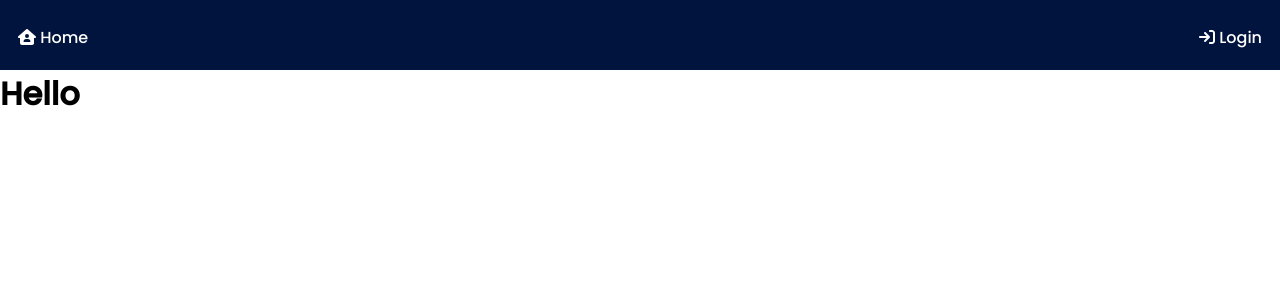
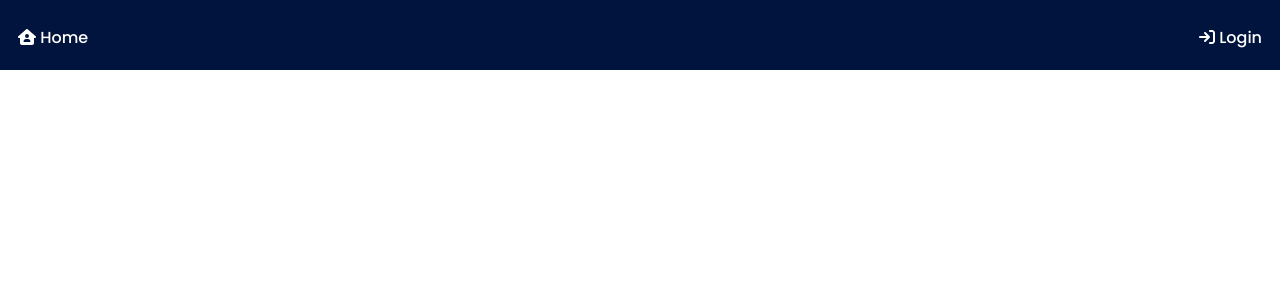
Before and after one commit to Investment-Analysis-Project/Invest-Analysis, a React (Create React App) app in the folder client/: page /analysis in a window 1280 px wide. Shown: the top 300 px of the page. Built offline with nearby package versions, Linux system fonts and the light colour scheme.

Commit message:
News API

```diff
--- a/client/src/components/news/News.jsx
+++ b/client/src/components/news/News.jsx
@@ -1,15 +1,18 @@
 import './news.css'
-import React, { useEffect, useState } from 'react';
+import React, { useEffect, useState,useContext } from 'react';
 import { useNavigate } from 'react-router-dom';
 import img from './img.jpg'
+import { ProjectsContext } from '../../contextapi.js/projectscontext';
 
 const News = () => {
     const [news,setNews]=useState([]);
 
+    const {news_title,setNewtitle,news_desc,setNewsdesc,news_url,setNewsurl}=useContext(ProjectsContext);
+
     useEffect(()=>{
         const fetchData =async()=>{
         try{
-            const response = await fetch(`https://newsapi.org/v2/everything?domains=investing.com,cnbc.com,bloomberg.com&language=en&sortBy=relevancy&apiKey=dd4dcc554dd94d61820961820e342242`)
+            const response = await fetch(`https://newsapi.org/v2/everything?&domains=investing.com,cnbc.com,bloomberg.com&language=en&sortBy=relevancy&apiKey=dd4dcc554dd94d61820961820e342242`)
             const data = await response.json();
             const articles = data.articles;
             setNews(articles);
@@ -28,7 +31,7 @@ const News = () => {
             <div className='newscontainer'>
                 {news.map((res,i)=>{
                     return(
-                        <div className='newsitem' key={i}  onClick={()=>navigate(`/analysis`)} id="newspointer">
+                        <div className='newsitem' key={i}  onClick={()=>{setNewtitle(res.title);setNewsdesc(res.description);setNewsurl(res.url);navigate(`/analysis`)}} id="newspointer">
                             <span className='news-title'>{res.title}</span>
                             <img src={res.urlToImage || img} alt="" />
                             <div className='news-source'>
--- a/client/src/contextapi.js/projectscontext.js
+++ b/client/src/contextapi.js/projectscontext.js
@@ -7,8 +7,12 @@ export const ProjectsContextProvider = (props)=>{
 
     const [auth,setAuth]=useState(false);
     const [user_id,setUser_id]=useState("");
+    const [news_title,setNewtitle]=useState("");
+    const [news_desc,setNewsdesc]=useState("");
+    const [news_url,setNewsurl]=useState("");
 
-    const contextValues={auth,setAuth,user_id,setUser_id};
+    const contextValues={auth,setAuth,user_id,setUser_id,news_title,setNewtitle,
+        news_desc,setNewsdesc,news_url,setNewsurl};
 
     return(
         <ProjectsContext.Provider value={contextValues}>
--- a/client/src/pages/analysis/Analysis.jsx
+++ b/client/src/pages/analysis/Analysis.jsx
@@ -1,12 +1,17 @@
 import React from 'react';
+import { useContext } from 'react';
 import './analysis.css';
 import Navbar from '../../components/navbar/Navbar';
+import { ProjectsContext } from '../../contextapi.js/projectscontext';
 
 const Analysis = () => {
+    const {news_title,news_desc,news_url}=useContext(ProjectsContext);
     return(
         <>
             <Navbar/>
-            <h1>Hello</h1>
+            <h1>{news_title}</h1>
+            <h1>{news_desc}</h1>
+            <h1>{news_url}</h1>
         </>
     )
 }
```
